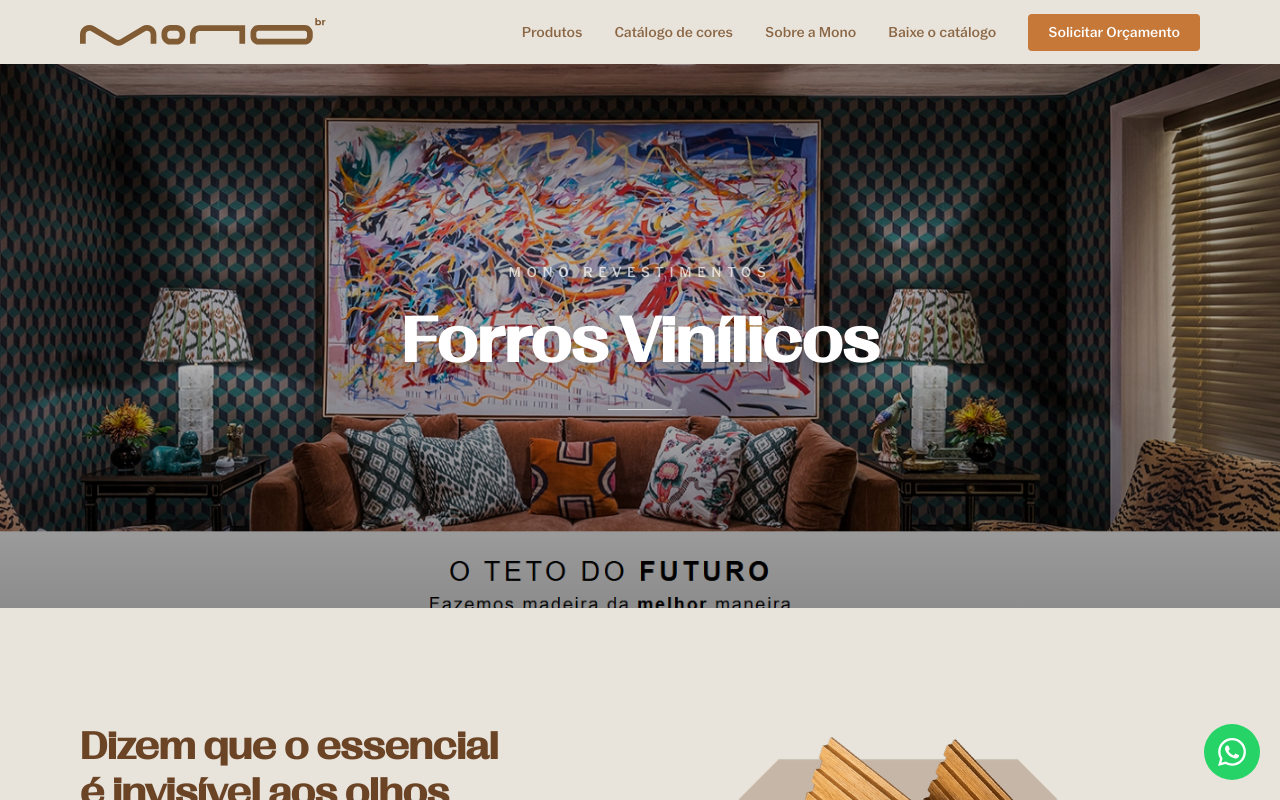
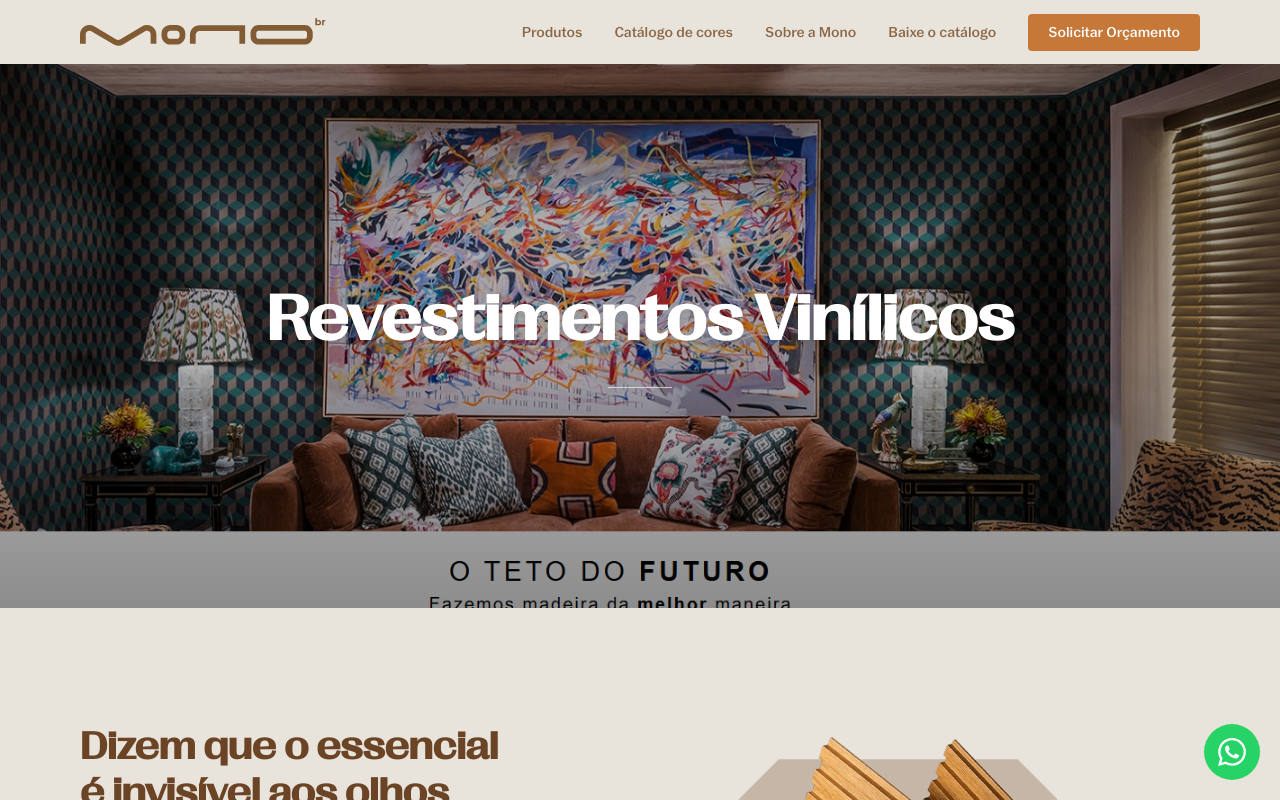
Before and after one commit to gowlarte/mono-creators, a React (Vite) app: page / in a window 1280 px wide. Shown: the top 800 px of the page. Built offline with nearby package versions, Linux system fonts and the light colour scheme; the HTML template or start-up script is replaced by a standard one.

Commit message:
Changes
Co-authored-by: Ti-lesco <187032281+Ti-lesco@users.noreply.github.com>

```diff
--- a/src/components/ForrosVinilicosBanner.tsx
+++ b/src/components/ForrosVinilicosBanner.tsx
@@ -8,15 +8,12 @@ const ForrosVinilicosBanner = () => {
         alt="Forro vinílico de madeira em ambiente moderno"
         className="absolute inset-0 w-full h-full object-cover"
         width={1920}
-        height={1088}
+        height={1080}
       />
       <div className="absolute inset-0 bg-gradient-to-b from-black/30 via-black/25 to-black/45" />
       <div className="relative h-full flex flex-col items-center justify-center text-center px-6">
-        <p className="text-xs md:text-sm font-body uppercase tracking-[0.4em] text-white/70 mb-4 md:mb-6">
-          MONO Revestimentos
-        </p>
         <h1 className="font-heading font-bold text-white leading-[1.1] drop-shadow-lg">
-          <span style={{ fontSize: "clamp(32px, 5vw, 68px)" }}>Forros Vinílicos</span>
+          <span style={{ fontSize: "clamp(32px, 5vw, 68px)" }}>Revestimentos Vinílicos</span>
         </h1>
         <div className="w-16 h-px bg-white/60 mt-6 md:mt-8" />
       </div>
```
